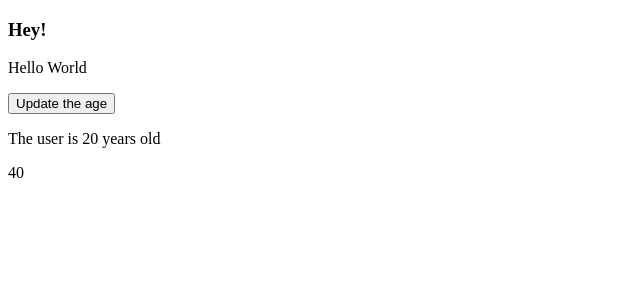
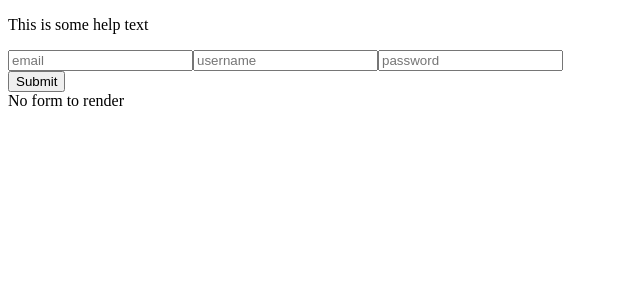
Before and after one commit to vadiminsk/vue3js-start, a Vue app: page / in a window 1280 px wide. Shown: the top 300 px of the page, without its empty margins (0-640 px from the left). Built offline with nearby package versions, Linux system fonts and the light colour scheme.

Commit message:
Inserting content with slots

```diff
--- a/src/App.vue
+++ b/src/App.vue
@@ -1,26 +1,29 @@
 <template>
-  <div class="wrapper">
-    <h3>Hey!</h3>
-    <greeting :age="age"></greeting>
-    <user :age="age" @age-change="age++"></user>
-  </div>
+  <app-form>
+    <form action="">
+      <div class="help">
+        <p>This is some help text</p>
+      </div>
+      <div class="fields">
+        <input type="email" placeholder="email" />
+        <input type="text" placeholder="username" />
+        <input type="password" placeholder="password" />
+      </div>
+      <div class="buttons">
+        <button type="submit">Submit</button>
+      </div>
+    </form>
+  </app-form>
+  <app-form></app-form>
 </template>
 
 <script>
-import Greeting from './components/Greeting.vue';
-import User from './components/User.vue';
+import AppForm from './components/AppForm.vue';
 
 export default {
   name: 'App',
   components: {
-    Greeting,
-    User,
-  },
-
-  data() {
-    return {
-      age: 20,
-    };
+    AppForm,
   },
 };
 </script>
--- /dev/null
+++ b/src/components/AppForm.vue
@@ -0,0 +1,9 @@
+<template>
+  <slot>No form to render</slot>
+</template>
+
+<script>
+export default {
+  name: 'AppForm',
+};
+</script>
--- a/src/components/Greeting.vue
+++ /dev/null
@@ -1,20 +0,0 @@
-<template>
-  <p v-if="age > 25">
-    Lorem ipsum dolor sit, amet consectetur adipisicing elit. Ad rem dolore id.
-    Corporis earum odio, totam hic provident nam, minus asperiores natus alias,
-    laboriosam magni quidem. Fugiat itaque laboriosam perspiciatis!
-  </p>
-  <p v-else>{{ msg }}</p>
-</template>
-
-<script>
-export default {
-  name: 'Greeting',
-  props: ['age'],
-  data() {
-    return {
-      msg: 'Hello World',
-    };
-  },
-};
-</script>
--- a/src/components/User.vue
+++ /dev/null
@@ -1,25 +0,0 @@
-<template>
-  <button type="button" @click="updateAge">Update the age</button>
-  <p>The user is {{ age }} years old</p>
-  <p>{{ ageDoubled }}</p>
-</template>
-
-<script>
-export default {
-  name: 'User',
-  props: ['age'],
-  emits: ['age-change'],
-  computed: {
-    ageDoubled() {
-      return this.age * 2;
-    },
-  },
-  methods: {
-    updateAge() {
-      this.$emit('age-change');
-    },
-  },
-};
-</script>
-
-<style></style>
```
